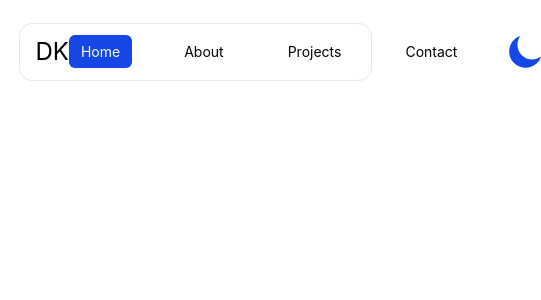
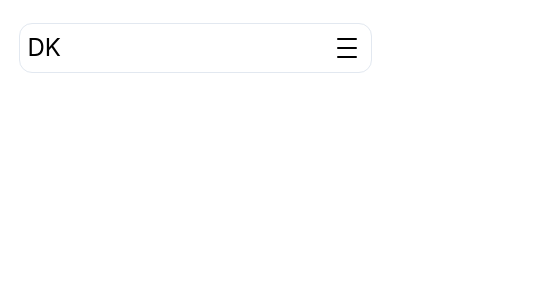
Before and after one commit to Dannio258/portfolio, a React (Vite) app: page / in a window 390 px wide. Shown: the top 300 px of the page, 541 px wide, since content can reach past the window. Built offline with nearby package versions, Linux system fonts and the light colour scheme.

Commit message:
The sidebar is done

```diff
--- a/src/App.tsx
+++ b/src/App.tsx
@@ -1,5 +1,6 @@
 import Navbar from "./pageComponents/Navbar";
 import { useState, useEffect } from "react";
+import Sidebar from "./pageComponents/Sidebar";
 
 function App() {
   const [darkMode, setDarkMode] = useState(false);
@@ -9,7 +10,13 @@ function App() {
 
   return (
     <div className="w-full h-dvh pt-6 bg-page dark:bg-black">
-      <Navbar darkMode={darkMode} setDarkMode={setDarkMode} />
+      <div className="md:hidden">
+        <Sidebar darkMode={darkMode} setDarkMode={setDarkMode} />
+      </div>
+
+      <div className="hidden md:block">
+        <Navbar darkMode={darkMode} setDarkMode={setDarkMode} />
+      </div>
     </div>
   );
 }
--- /dev/null
+++ b/src/components/BurgerMenu.tsx
@@ -0,0 +1,40 @@
+export default function BurgerIcon({ className = "" }) {
+  return (
+    <svg
+      viewBox="0 0 32 32"
+      className={className}
+      xmlns="http://www.w3.org/2000/svg"
+      fill="none"
+    >
+      <line
+        x1="7"
+        x2="25"
+        y1="7"
+        y2="7"
+        stroke="currentColor"
+        strokeLinecap="round"
+        strokeWidth="2"
+      />
+
+      <line
+        x1="7"
+        x2="25"
+        y1="16"
+        y2="16"
+        stroke="currentColor"
+        strokeLinecap="round"
+        strokeWidth="2"
+      />
+
+      <line
+        x1="7"
+        x2="25"
+        y1="25"
+        y2="25"
+        stroke="currentColor"
+        strokeLinecap="round"
+        strokeWidth="2"
+      />
+    </svg>
+  );
+}
--- /dev/null
+++ b/src/components/CloseButton.tsx
@@ -0,0 +1,12 @@
+export default function CloseIcon({ className = "" }) {
+  return (
+    <svg
+      viewBox="0 0 32 32"
+      className={className}
+      xmlns="http://www.w3.org/2000/svg"
+      fill="currentColor"
+    >
+      <path d="M7.004 23.087l7.08-7.081-7.07-7.071L8.929 7.02l7.067 7.069L23.084 7l1.912 1.913-7.089 7.093 7.075 7.077-1.912 1.913-7.074-7.073L8.917 25z" />
+    </svg>
+  );
+}
--- a/src/pageComponents/Navbar.tsx
+++ b/src/pageComponents/Navbar.tsx
@@ -1,6 +1,6 @@
 import { NavLink } from "react-router-dom";
 import type { Dispatch, SetStateAction } from "react";
-import ModeToggle from "../components/ModeToggle";
+import ModeIcon from "../components/ModeToggle";
 
 type NavbarProps = {
   darkMode: boolean;
@@ -9,11 +9,11 @@ type NavbarProps = {
 
 function Navbar({ darkMode, setDarkMode }: NavbarProps) {
   const navLinkStyle = ({ isActive }: { isActive: boolean }) =>
-  `transition-all duration-300 px-3 py-2 rounded-md ${
-    isActive
-      ? "dark:bg-accent bg-blue-700 text-text-dark"
-      : "text-text dark:text-text-dark hover:bg-slate-100 dark:hover:bg-slate-800"
-  }`;
+    `transition-all duration-300 px-3 py-2 rounded-md ${
+      isActive
+        ? "dark:bg-accent bg-blue-700 text-text-dark"
+        : "text-text dark:text-text-dark hover:bg-slate-100 dark:hover:bg-slate-800"
+    }`;
   return (
     <>
       <nav className="w-[90%] sm:max-w-xl md:max-w-2xl lg:max-w-4xl xl:max-w-6xl 2xl:max-w-7xl mx-auto text-sm md:text-lg lg:text-xl flex py-3 px-4 items-center outline-slate-200 outline-1 rounded-xl dark:bg-surface-dark text-text dark:text-text-dark">
@@ -21,20 +21,28 @@ function Navbar({ darkMode, setDarkMode }: NavbarProps) {
         <div className="flex items-center ml-auto gap-10">
           <ul className="flex items-center gap-10">
             <li>
-              <NavLink className={navLinkStyle} to={"/"}>Home</NavLink>
+              <NavLink className={navLinkStyle} to={"/"}>
+                Home
+              </NavLink>
             </li>
             <li>
-              <NavLink className={navLinkStyle} to={"/about"}>About</NavLink>
+              <NavLink className={navLinkStyle} to={"/about"}>
+                About
+              </NavLink>
             </li>
             <li>
-              <NavLink className={navLinkStyle} to={"/projects"}>Projects</NavLink>
+              <NavLink className={navLinkStyle} to={"/projects"}>
+                Projects
+              </NavLink>
             </li>
             <li>
-              <NavLink className={navLinkStyle} to={"/contact"}>Contact</NavLink>
+              <NavLink className={navLinkStyle} to={"/contact"}>
+                Contact
+              </NavLink>
             </li>
           </ul>
           <button onClick={() => setDarkMode((prev) => !prev)}>
-            <ModeToggle
+            <ModeIcon
               className={`size-8 transition-transform duration-300 ${
                 darkMode ? "text-accent rotate-270" : "text-blue-700 rotate-0"
               }`}
--- /dev/null
+++ b/src/pageComponents/Sidebar.tsx
@@ -0,0 +1,106 @@
+import { NavLink } from "react-router-dom";
+import { useState, type Dispatch, type SetStateAction } from "react";
+import ModeIcon from "../components/ModeToggle";
+import BurgerIcon from "../components/BurgerMenu";
+import CloseIcon from "../components/CloseButton";
+
+type NavbarProps = {
+  darkMode: boolean;
+  setDarkMode: Dispatch<SetStateAction<boolean>>;
+};
+
+function Sidebar({ darkMode, setDarkMode }: NavbarProps) {
+  const navLinkStyle = ({ isActive }: { isActive: boolean }) =>
+    `transition-all duration-300 px-3 py-2 rounded-md ${
+      isActive
+        ? "dark:bg-accent bg-blue-700 text-text-dark"
+        : "text-text dark:text-text-dark hover:bg-slate-100 dark:hover:bg-slate-800"
+    }`;
+  const [isOpen, setIsOpen] = useState(false);
+
+  return (
+    <>
+      <nav
+        className={`
+    text-sm flex flex-col px-2 py-2
+    outline-slate-200
+    outline-1
+    dark:outline-none
+
+    dark:bg-surface-dark text-text dark:text-text-dark
+
+    ${
+      isOpen
+        ? "fixed inset-0 w-full h-dvh z-50 rounded-none bg-surface"
+        : "w-[90%] mx-auto rounded-xl"
+    }
+  `}
+      >
+        <div className="flex justify-between">
+          <p className="text-2xl">DK</p>
+          <button
+            className="size-8"
+            onClick={() => setIsOpen((previous) => !previous)}
+          >
+            {isOpen ? <CloseIcon /> : <BurgerIcon />}
+          </button>
+        </div>
+        <div className={`${isOpen ? "block" : "hidden"}`}>
+          <div className=" flex flex-col items-center  gap-10">
+            <ul className="flex flex-col items-center gap-10">
+              <li>
+                <NavLink
+                  className={navLinkStyle}
+                  to={"/"}
+                  onClick={() => setIsOpen(false)}
+                >
+                  Home
+                </NavLink>
+              </li>
+              <li>
+                <NavLink
+                  className={navLinkStyle}
+                  to={"/about"}
+                  onClick={() => setIsOpen(false)}
+                >
+                  About
+                </NavLink>
+              </li>
+              <li>
+                <NavLink
+                  className={navLinkStyle}
+                  to={"/projects"}
+                  onClick={() => setIsOpen(false)}
+                >
+                  Projects
+                </NavLink>
+              </li>
+              <li>
+                <NavLink
+                  className={navLinkStyle}
+                  to={"/contact"}
+                  onClick={() => setIsOpen(false)}
+                >
+                  Contact
+                </NavLink>
+              </li>
+            </ul>
+            <button
+              onClick={() => {
+                setDarkMode((prev) => !prev);
+                setIsOpen(false);
+              }}
+            >
+              <ModeIcon
+                className={`size-8 transition-transform duration-300 ${
+                  darkMode ? "text-accent rotate-270" : "text-blue-700 rotate-0"
+                }`}
+              />
+            </button>
+          </div>
+        </div>
+      </nav>
+    </>
+  );
+}
+export default Sidebar;
```
